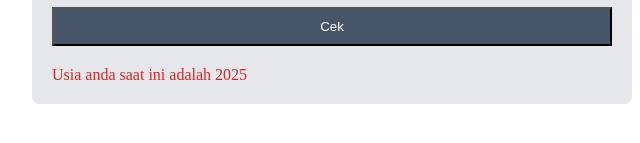
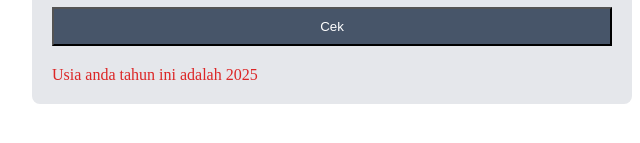
Before and after one commit to binxproject/perhitungan-usia, a plain HTML site: page index.html in a window 1280 px wide. Both pictures are taken after a click on the button "Cek". Shown: the part 395-538 px from the top of the page, 308-948 px from the left. Drawn offline with Linux system fonts and the light colour scheme.

Commit message:
Update index.html

```diff
--- a/index.html
+++ b/index.html
@@ -136,7 +136,7 @@
             let perhitungan = now - input;
 
             const hasil = document.getElementById('hasil');
-            hasil.innerHTML = 'Usia anda saat ini adalah ' + perhitungan;
+            hasil.innerHTML = 'Usia anda tahun ini adalah ' + perhitungan;
             // alert(hasil);
         }
     </script>
```
